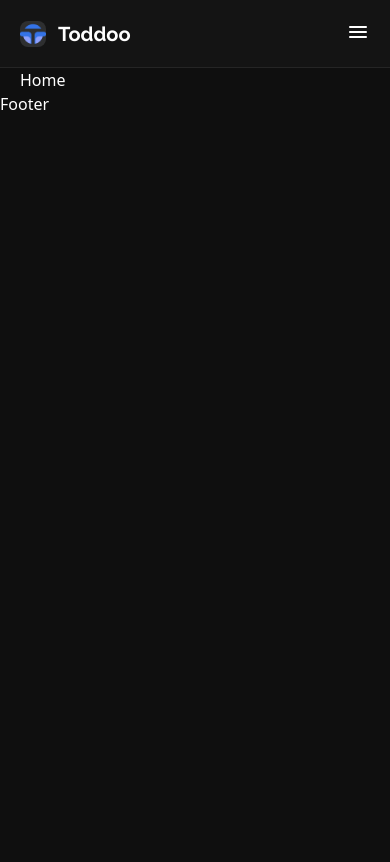
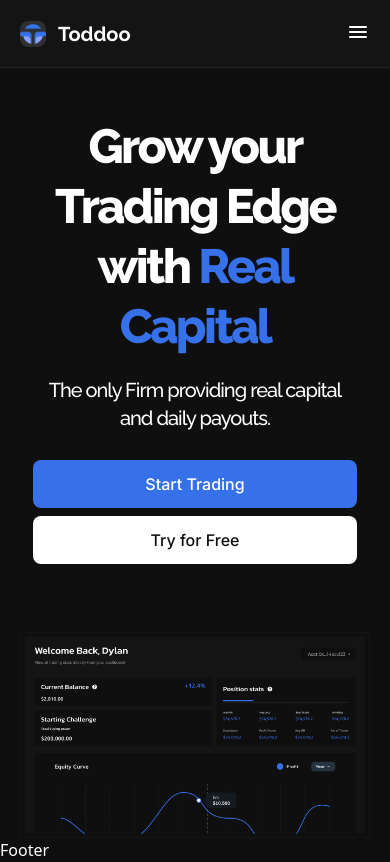
Before and after one commit to IntownNFT/TraddooMain, a React (Vite) app: page / in a window 390 px wide. Built offline with nearby package versions, Linux system fonts and the light colour scheme.

Commit message:
Add Hero Component to Home Page

```diff
--- /dev/null
+++ b/src/pages/landing-page/home/Hero.tsx
@@ -0,0 +1,57 @@
+import Button from "../../../components/Button";
+import HeroImg from "../../../assets/landing-page/home/dashboard.png"
+import gsap from "gsap";
+import { useGSAP } from "@gsap/react";
+
+const Content = ({id}:{id?:string}) => {
+  return (
+    <>
+      <h1 className="font-raleway font-extrabold text-5xl sm:text-6xl md:text-[80px] -tracking-[2.55px] md:-tracking-[4.55px] leading-tight md:leading-[91px] text-center max-w-[900px] mx-auto" id={id}>
+        Grow your Trading Edge with{" "}
+        <span className="text-blue">Real Capital</span>
+      </h1>
+      <h2 className="font-kanit font-medium max-w-[300px] mx-auto -tracking-[1px] leading-[28px] text-xl sm:text-2xl text-center" id={id}>
+        The only Firm providing real capital and daily payouts.
+      </h2>
+    </>
+  );
+};
+
+
+const CTAButtons = ({id}:{id?:string}) => {
+  return (
+    <div className="flex justify-center items-center gap-2 sm:gap-12 mt-2 flex-wrap" >
+      <Button path="/" variant="primary" classes="font-inter font-medium px-8 py-3 w-full sm:w-auto" id={id}>
+        Start Trading
+      </Button>
+      <Button path="/" variant="secondary" classes="text-black font-inter font-medium px-8 py-3 w-full sm:w-auto" id={id}>
+        Try for Free
+      </Button>
+    </div>
+  );
+};
+
+const Hero = () => {
+
+    useGSAP(()=> {
+        gsap.fromTo("#animate", {
+            y: 50,
+            opacity: 0,
+        }, {
+            y: 0,
+            opacity: 1,
+            stagger: 0.2,
+            duration: 0.5,
+        })
+    }, [])
+
+  return (
+    <div className="flex flex-col justify-center items-center gap-5 mt-12 md:mt-[7svh] relative -z-10">
+      <Content id="animate" />
+      <CTAButtons id="animate" />
+      <img src={HeroImg} title="Toddoo Dashboard" alt="Toddoo Dashboard" className="mt-12 md:mt-20" id="animate" />
+    </div>
+  );
+};
+
+export default Hero;
--- a/src/pages/landing-page/home/index.tsx
+++ b/src/pages/landing-page/home/index.tsx
@@ -1,9 +1,10 @@
+import Hero from "./Hero"
 
 const Home = () => {
   return (
-    <div>
-        Home
-    </div>
+    <>
+      <Hero />
+    </>
   )
 }
 
```
Also changed, not shown: src/assets/landing-page/home/dashboard.png (added).
